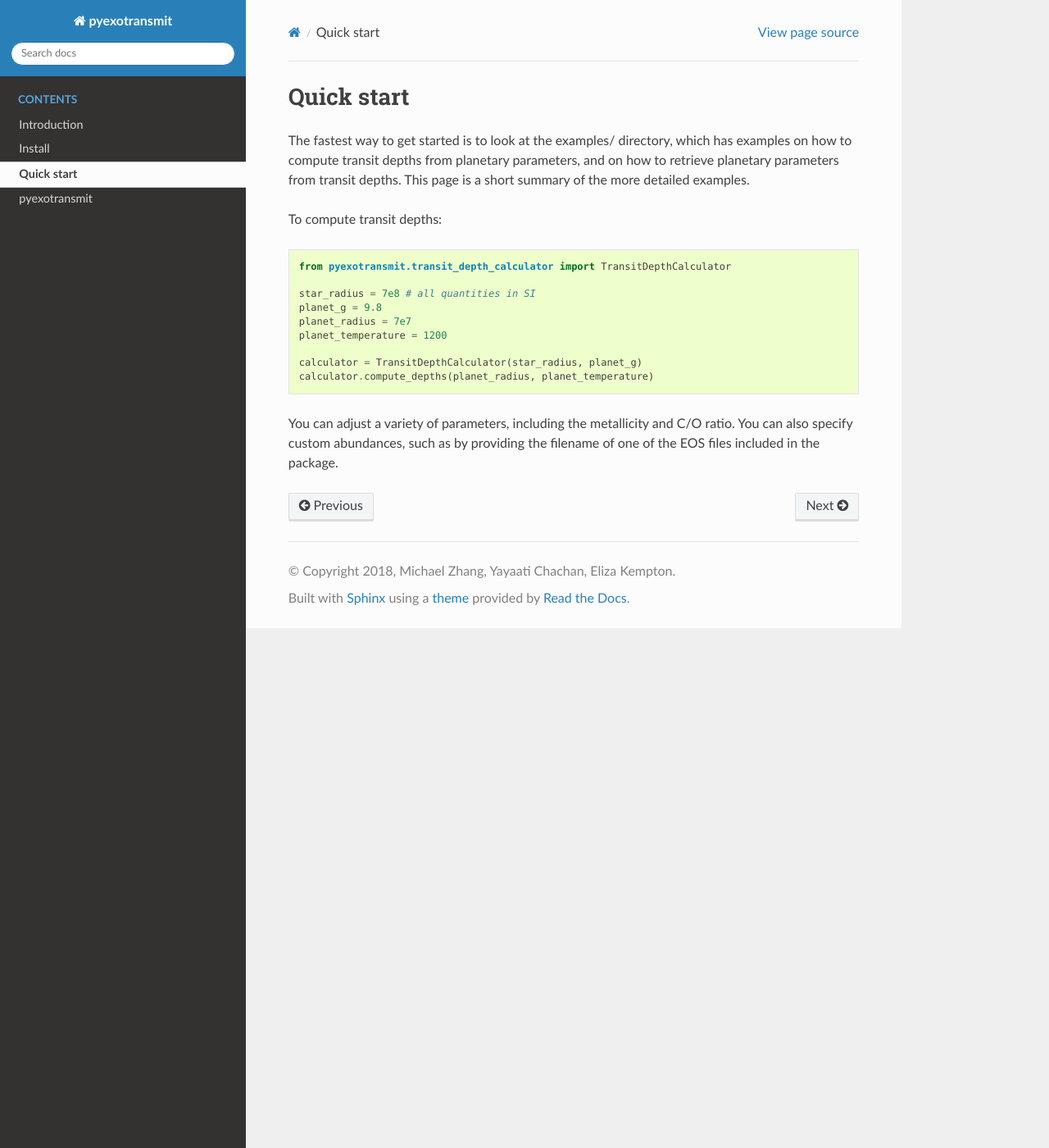
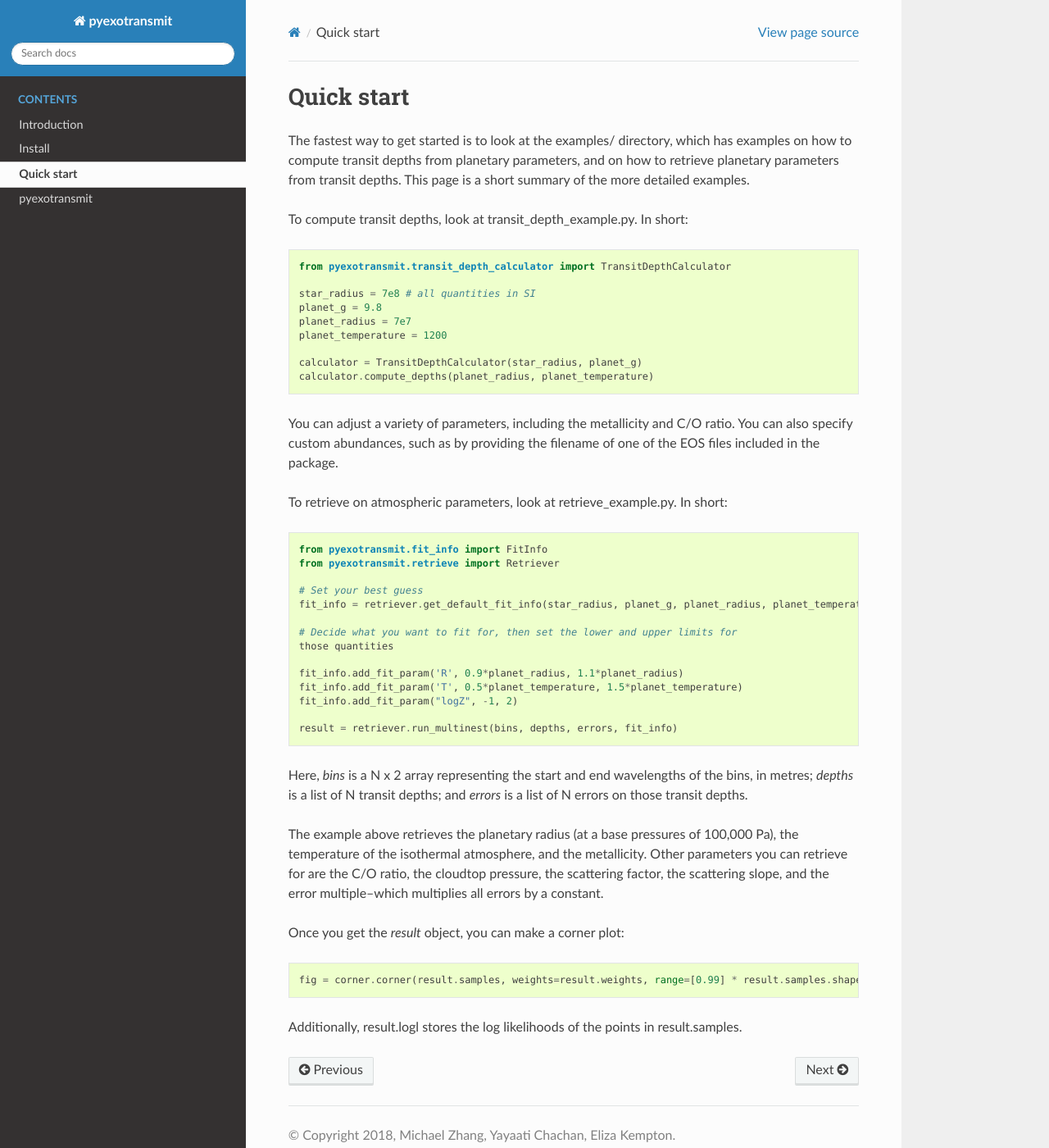
Before and after one commit to ideasrule/platon, a Sphinx documentation site: the page built from docs/quickstart.rst, in a window 1280 px wide and 1400 px high. Shown: the whole window at 82% size. Built offline with Sphinx 7.4.7 and the Read the Docs theme 2.0.0, drawn with Linux system fonts in a browser that asks for light colours.

Commit message:
Added to quick start
Former-commit-id: 7820fc7e6167bd5820a6b0bef16e2b4e4ac491ca

```diff
--- a/docs/quickstart.rst
+++ b/docs/quickstart.rst
@@ -6,7 +6,7 @@ has examples on how to compute transit depths from planetary parameters, and
 on how to retrieve planetary parameters from transit depths.  This page is
 a short summary of the more detailed examples.
 
-To compute transit depths::
+To compute transit depths, look at transit_depth_example.py.  In short::
 
   from pyexotransmit.transit_depth_calculator import TransitDepthCalculator
 
@@ -21,3 +21,37 @@ To compute transit depths::
 You can adjust a variety of parameters, including the metallicity and C/O
 ratio.  You can also specify custom abundances, such as by providing the
 filename of one of the EOS files included in the package.
+
+To retrieve on atmospheric parameters, look at retrieve_example.py.  In short::
+
+  from pyexotransmit.fit_info import FitInfo
+  from pyexotransmit.retrieve import Retriever
+
+  # Set your best guess
+  fit_info = retriever.get_default_fit_info(star_radius, planet_g, planet_radius, planet_temperature, logZ=0)
+
+  # Decide what you want to fit for, then set the lower and upper limits for
+  those quantities
+
+  fit_info.add_fit_param('R', 0.9*planet_radius, 1.1*planet_radius)
+  fit_info.add_fit_param('T', 0.5*planet_temperature, 1.5*planet_temperature)
+  fit_info.add_fit_param("logZ", -1, 2)
+
+  result = retriever.run_multinest(bins, depths, errors, fit_info)
+
+Here, `bins` is a N x 2 array representing the start and end wavelengths of the
+bins, in metres; `depths` is a list of N transit depths; and `errors` is a list
+of N errors on those transit depths.
+
+The example above retrieves the planetary radius (at a base pressures
+of 100,000 Pa), the temperature of the isothermal atmosphere, and the
+metallicity.  Other parameters you can retrieve for are the C/O ratio,
+the cloudtop pressure, the scattering factor, the scattering slope,
+and the error multiple--which multiplies all errors by a constant.
+
+Once you get the `result` object, you can make a corner plot::
+
+  fig = corner.corner(result.samples, weights=result.weights, range=[0.99] * result.samples.shape[1], labels=fit_info.fit_param_names)
+
+Additionally, result.logl stores the log likelihoods of the points in
+result.samples.
```
